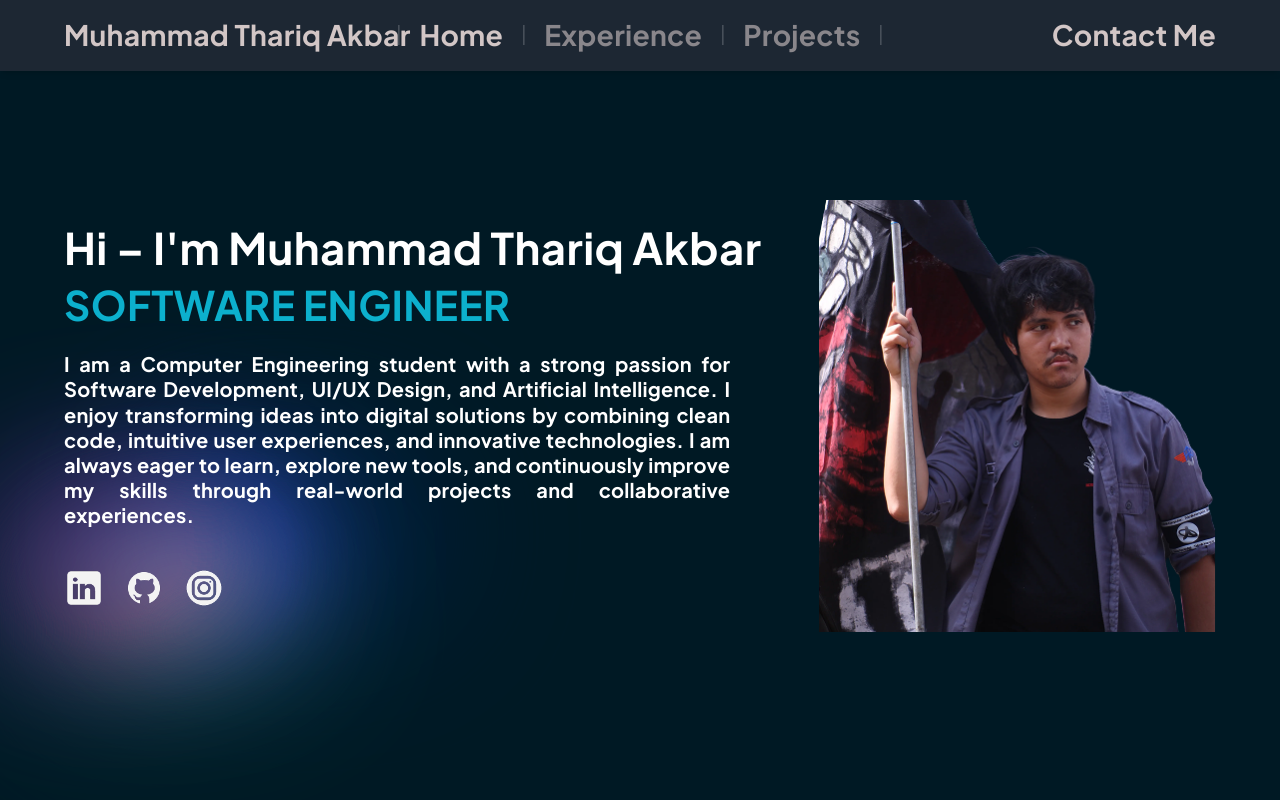
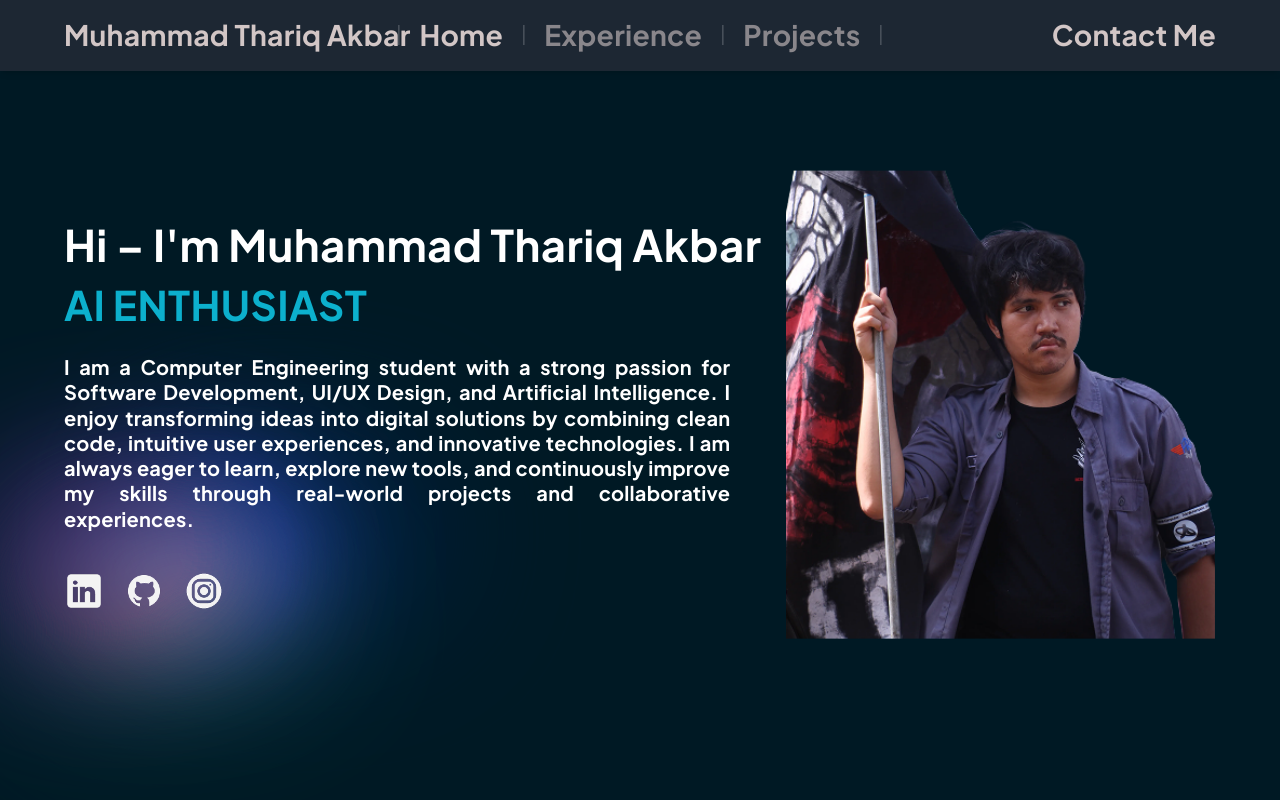
Before and after one commit to thariq122/My-Portfolio, a React (Vite) app: page / in a window 1280 px wide. Shown: the top 800 px of the page. Built offline with nearby package versions, Linux system fonts and the light colour scheme.

Commit message:
update foto

```diff
--- a/src/components/Hero.jsx
+++ b/src/components/Hero.jsx
@@ -3,13 +3,14 @@
  *
  * Background:  #001924 (bg-primary)
  * Heading:     white, 43.51px, 700, Plus Jakarta Sans
- * Role:        #0CB0CD, 40.73px, 700
+ * Role:        #0CB0CD, 40.73px, 700 — rotating between multiple roles
  * Body:        white, 20px, 700, justified
  * Glow blobs:  6 layered blobs (left side) — pink/cyan, yellow/red, blue/purple
  * Profile img: right col, ~397×433px
  * Social:      3 square-bordered icons, 64-68px
  */
-import { motion } from 'framer-motion'
+import { motion, AnimatePresence } from 'framer-motion'
+import { useState, useEffect } from 'react'
 import SocialIcon from './SocialIcon'
 import GlowEffect from './GlowEffect'
 import social from '../data/social'
@@ -17,9 +18,15 @@ import profileImg from '../assets/images/Profile.png'
 
 const HERO_CONTENT = {
   greeting: "Hi – I'm Muhammad Thariq Akbar",
-  role: 'SOFTWARE ENGINEER',
+  roles: ['SOFTWARE ENGINEER', 'UI/UX DESIGNER', 'AI ENTHUSIAST'],
   description:
     'I am a Computer Engineering student with a strong passion for Software Development, UI/UX Design, and Artificial Intelligence. I enjoy transforming ideas into digital solutions by combining clean code, intuitive user experiences, and innovative technologies. I am always eager to learn, explore new tools, and continuously improve my skills through real-world projects and collaborative experiences.',
+}
+
+const roleVariants = {
+  enter: { opacity: 0, y: 20 },
+  center: { opacity: 1, y: 0, transition: { duration: 0.45, ease: 'easeOut' } },
+  exit:  { opacity: 0, y: -20, transition: { duration: 0.35, ease: 'easeIn' } },
 }
 
 const container = {
@@ -33,6 +40,15 @@ const fadeUp = {
 }
 
 function Hero() {
+  const [roleIndex, setRoleIndex] = useState(0)
+
+  useEffect(() => {
+    const timer = setInterval(() => {
+      setRoleIndex((prev) => (prev + 1) % HERO_CONTENT.roles.length)
+    }, 2500)
+    return () => clearInterval(timer)
+  }, [])
+
   return (
     <section
       id="home"
@@ -69,14 +85,25 @@ function Hero() {
             {HERO_CONTENT.greeting}
           </motion.h1>
 
-          {/* Role — #0CB0CD, 40.73px, 700 */}
-          <motion.p
+          {/* Role — #0CB0CD, 40.73px, 700 — rotates every 2.5s */}
+          <motion.div
             variants={fadeUp}
-            className="text-accent-cyan font-bold leading-[43.99px] tracking-[0.01em]
-              text-lg md:text-[36px] lg:text-[40.73px] uppercase mb-6"
+            className="overflow-hidden h-[44px] md:h-[44px] lg:h-[50px] mb-6 flex items-center"
           >
-            {HERO_CONTENT.role}
-          </motion.p>
+            <AnimatePresence mode="wait">
+              <motion.p
+                key={roleIndex}
+                variants={roleVariants}
+                initial="enter"
+                animate="center"
+                exit="exit"
+                className="text-accent-cyan font-bold leading-[43.99px] tracking-[0.01em]
+                  text-lg md:text-[36px] lg:text-[40.73px] uppercase whitespace-nowrap"
+              >
+                {HERO_CONTENT.roles[roleIndex]}
+              </motion.p>
+            </AnimatePresence>
+          </motion.div>
 
           {/* Body — white, 20px, 700, justified */}
           <motion.p
@@ -101,7 +128,7 @@ function Hero() {
           </motion.div>
         </motion.div>
 
-        {/* ── RIGHT: profile image — 397×433 from Figma ── */}
+        {/* ── RIGHT: profile image with float animation ── */}
         <motion.div
           className="flex-shrink-0 order-first md:order-last
             flex justify-center md:justify-end
@@ -109,15 +136,17 @@ function Hero() {
           initial={{ opacity: 0, x: 40 }}
           whileInView={{ opacity: 1, x: 0 }}
           viewport={{ once: true, amount: 0.3 }}
-          transition={{ duration: 0.5, ease: 'easeOut', delay: 0.2 }}
+          transition={{ duration: 0.6, ease: 'easeOut', delay: 0.2 }}
         >
-          <img
+          <motion.img
             src={profileImg}
             alt="Muhammad Thariq Akbar — profile photo"
-            className="w-48 xs:w-56 md:w-full lg:w-[397px] max-w-[397px] object-cover"
+            className="w-64 md:w-[360px] lg:w-[430px] max-w-none object-cover"
+            animate={{ y: [0, -12, 0] }}
+            transition={{ repeat: Infinity, duration: 4, ease: 'easeInOut' }}
             loading="eager"
-            width={397}
-            height={433}
+            width={430}
+            height={470}
           />
         </motion.div>
 
--- a/src/data/social.js
+++ b/src/data/social.js
@@ -1,7 +1,3 @@
-/**
- * Social links data — sourced from design/Hero.png and design/Footer.png
- * icon: filename of the PNG asset inside src/assets/icons/
- */
 import linkedinIcon  from '../assets/icons/LinkedIn.png'
 import githubIcon    from '../assets/icons/GitHub.png'
 import instagramIcon from '../assets/icons/Instagram.png'
```
